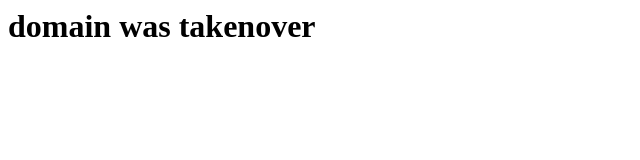
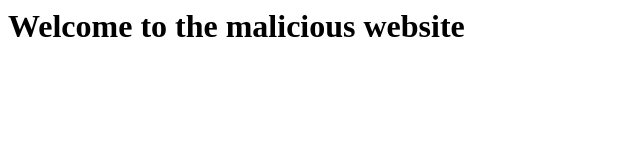
Before and after one commit to Atul1107/subdomaintest, a plain HTML site: page index.html in a window 1280 px wide. Shown: the whole page, without its empty margins (0-640 px from the left). Drawn offline with Linux system fonts and the light colour scheme.

Commit message:
Update index.html

```diff
--- a/index.html
+++ b/index.html
@@ -1,5 +1,5 @@
 <html>
 <body>
-  <h1>domain was takenover</h1>
+  <h1>Welcome to the malicious website</h1>
 </body>
 <html>
```
